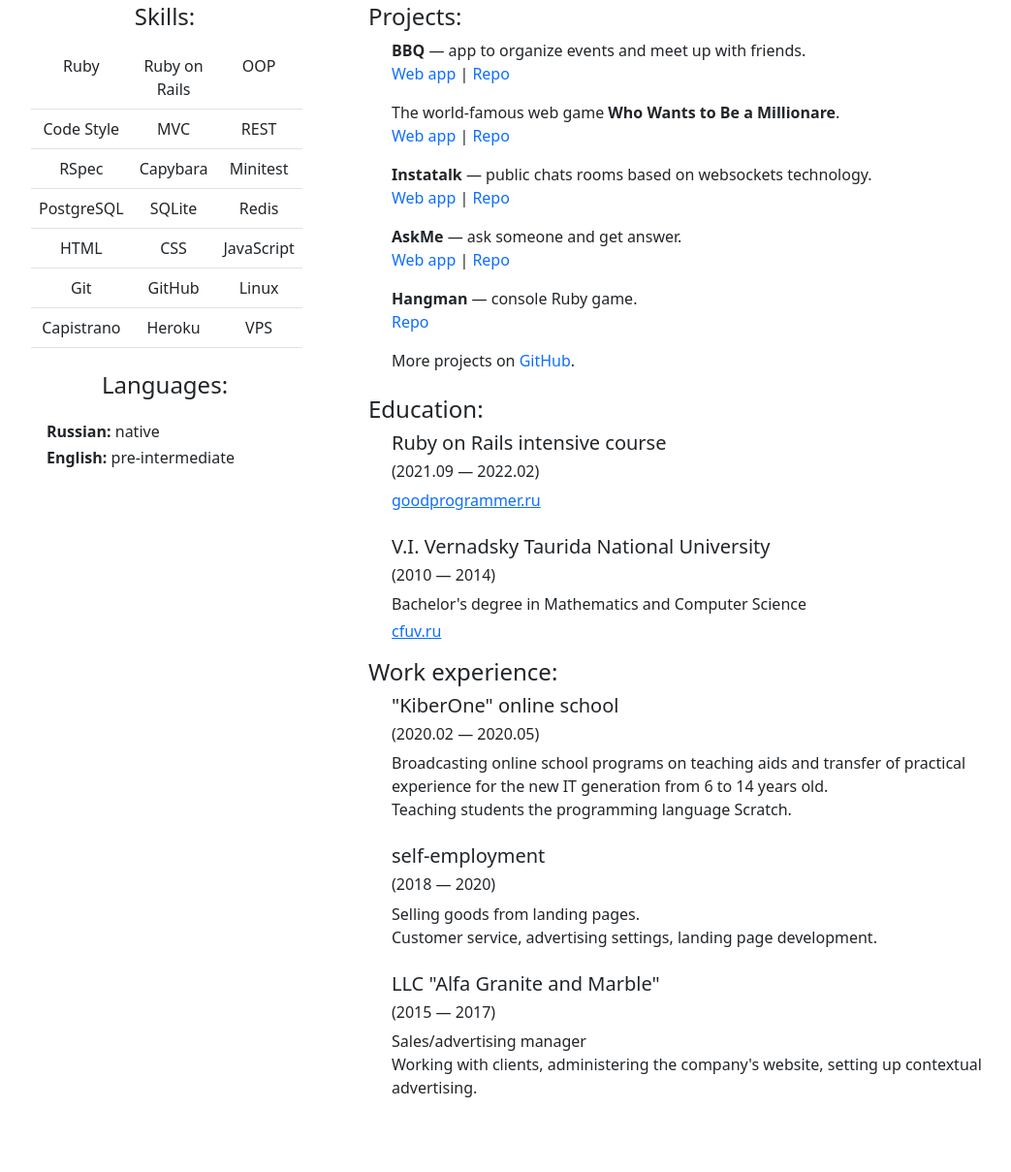
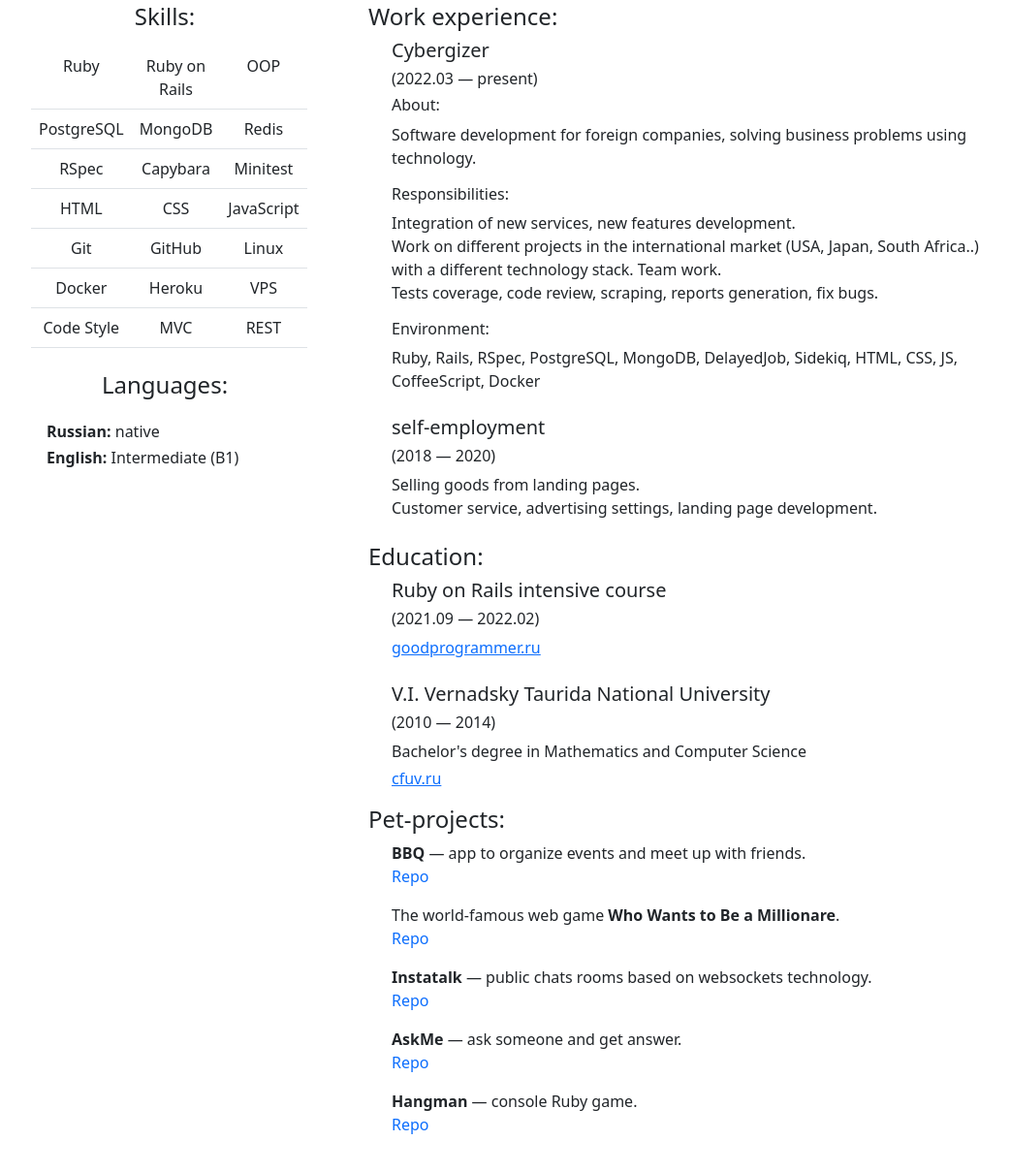
Before and after one commit to phobco/c-v, a plain HTML site: page index.html in a window 1280 px wide. Shown: the part 531-1740 px from the top of the page at 97% size, without its empty margins (86-1129 px from the left). Before the commit the page ends 1705 px from the top, so only its background shows below. Drawn offline with Linux system fonts and the light colour scheme.

Commit message:
Update cv

```diff
--- a/index.html
+++ b/index.html
@@ -24,7 +24,7 @@
             <ul class="list">
               <li>
                 <strong>phone:</strong>
-                <a class="text-decoration-none link-secondary" >+7(918)-107-25-25</a>
+                <a class="text-decoration-none link-secondary" >+7(977)-113-11-70</a>
               </li>
               <li>
                 <strong>e-mail:</strong>
@@ -48,7 +48,7 @@
             <h4>Job Opportunity:</h4>
             <ul>
               <li><strong>employment: </strong>full-time</li>
-              <li><strong>format: </strong>office / remote</li>
+              <li><strong>format: </strong>remote</li>
               <li><strong>business trips: </strong>ready</li>
               <li><strong>relocation: </strong>available</li>
             </ul>
@@ -57,8 +57,8 @@
         <div class="col-lg-9">
           <h4>About me:</h4>
           <ul class="fs-6">
-            <li><strong>age: </strong>28 y.o.</li>
-            <li><strong>location: </strong>Yevpatoria, Crimea</li>
+            <li><strong>age: </strong>29 y.o.</li>
+            <li><strong>location: </strong>Krasnodar, Russia</li>
           </ul>
           <p>Ambitious, responsible, cheerful <strong>Ruby on Rails developer</strong>. Ability to multitask and learn quickly. Great desire to develop and learn new technologies.</p>
         </div>
@@ -74,19 +74,14 @@
                   <td>OOP</td>
                 </tr>
                 <tr>
-                  <td>Code Style</td>
-                  <td>MVC</td>
-                  <td>REST</td>
+                  <td>PostgreSQL</td>
+                  <td>MongoDB</td>
+                  <td>Redis</td>
                 </tr>
                 <tr>
                   <td>RSpec</td>
                   <td>Capybara</td>
                   <td>Minitest</td>
-                </tr>
-                <tr>
-                  <td>PostgreSQL</td>
-                  <td>SQLite</td>
-                  <td>Redis</td>
                 </tr>
                 <tr>
                   <td>HTML</td>
@@ -99,9 +94,14 @@
                   <td>Linux</td>
                 </tr>
                 <tr>
-                  <td>Capistrano</td>
+                  <td>Docker</td>
                   <td>Heroku</td>
                   <td>VPS</td>
+                </tr>
+                <tr>
+                  <td>Code Style</td>
+                  <td>MVC</td>
+                  <td>REST</td>
                 </tr>
               </table>
           </div>
@@ -109,35 +109,42 @@
             <h4 class="text-center my-4">Languages:</h4>
             <div class="px-3">
               <h6><strong>Russian:</strong> native</h6>
-              <h6><strong>English:</strong> pre-intermediate</h6>
+              <h6><strong>English:</strong> Intermediate (B1)</h6>
             </div>
           </div>
         </div>
 
         <div class="col-lg-8 px-4 pt-5">
-          <h4>Projects:</h4>
-          <div class="px-4 mb-3">
-            <p class="m-0"><strong>BBQ</strong> — app to organize events and meet up with friends.</p>
-            <a class="text-decoration-none" href="https://bbq-phobco.herokuapp.com/">Web app</a> | <a class="text-decoration-none" href="https://github.com/phobco/bbq">Repo</a>
-          </div>
-          <div class="px-4 mb-3">
-            <p class="m-0">The world-famous web game <strong>Who Wants to Be a Millionare</strong>.</p>
-            <a class="text-decoration-none" href="https://millionaire-phobco.herokuapp.com/">Web app</a> | <a class="text-decoration-none" href="https://github.com/phobco/millionaire-game">Repo</a>
-          </div>
-          <div class="px-4 mb-3">
-            <p class="m-0"><strong>Instatalk</strong> — public chats rooms based on websockets technology.</p>
-            <a class="text-decoration-none" href="https://fast-instatalk.herokuapp.com/">Web app</a> | <a class="text-decoration-none" href="https://github.com/phobco/instatalk">Repo</a>
-          </div>
-          <div class="px-4 mb-3">
-            <p class="m-0"><strong>AskMe</strong> — ask someone and get answer.</p>
-            <a class="text-decoration-none" href="https://ask-good-q.herokuapp.com/">Web app</a> | <a class="text-decoration-none" href="https://github.com/phobco/ask-me">Repo</a>
-          </div>
-          <div class="px-4 mb-3">
-            <p class="m-0"><strong>Hangman</strong> — console Ruby game.</p>
-            <a class="text-decoration-none" href="https://github.com/phobco/hangman">Repo</a>
-          </div>
-          <div class="px-4 mb-4">
-            <p class="m-0">More projects on <a class="text-decoration-none" href="https://github.com/phobco">GitHub</a>.</p>
+          <h4>Work experience:</h4>
+          <div class="px-4 mt-2">
+            <div class="mb-4">
+              <h5>Cybergizer</h5>
+              <h6>(2022.03 — present)</h6>
+              <h6>About:</h6>
+              <p>
+                Software development for foreign companies, solving business problems using technology.</br>
+              </p>
+              <h6>Responsibilities:</h6>
+              <p>
+                Integration of new services, new features development.</br>
+                Work on different projects in the international market (USA, Japan, South Africa..)</br>
+                with a different technology stack. Team work.</br>
+                Tests coverage, code review, scraping, reports generation, fix bugs.</br>
+              </p>
+              <h6>Environment:</h6>
+              <p>
+                Ruby, Rails, RSpec, PostgreSQL, MongoDB, DelayedJob, Sidekiq, HTML, CSS, JS, CoffeeScript, Docker
+              </p>
+            </div>
+
+            <div class="mb-4">
+              <h5>self-employment</h5>
+              <h6>(2018 — 2020)</h6>
+              <p>
+                Selling goods from landing pages.</br>
+                Customer service, advertising settings, landing page development.
+              </p>
+            </div>
           </div>
 
           <h4>Education:</h4>
@@ -159,32 +166,26 @@
             </div>
           </div>
 
-          <h4>Work experience:</h4>
-          <div class="px-4 mt-2">
-            <div class="mb-4">
-              <h5>"KiberOne" online school</h5>
-              <h6>(2020.02 — 2020.05)</h6>
-              <p>
-                Broadcasting online school programs on teaching aids and transfer of practical experience for the new IT generation from 6 to 14 years old.</br>
-                Teaching students the programming language Scratch.
-              </p>
-            </div>
-            <div class="mb-4">
-              <h5>self-employment</h5>
-              <h6>(2018 — 2020)</h6>
-              <p>
-                Selling goods from landing pages.</br>
-                Customer service, advertising settings, landing page development.
-              </p>
-            </div>
-            <div>
-              <h5>LLC "Alfa Granite and Marble"</h5>
-              <h6>(2015 — 2017)</h6>
-              <p>
-                Sales/advertising manager</br>
-                Working with clients, administering the company's website, setting up contextual advertising.
-              </p>
-            </div>
+          <h4>Pet-projects:</h4>
+          <div class="px-4 mb-3">
+            <p class="m-0"><strong>BBQ</strong> — app to organize events and meet up with friends.</p>
+            <a class="text-decoration-none" href="https://github.com/phobco/bbq">Repo</a>
+          </div>
+          <div class="px-4 mb-3">
+            <p class="m-0">The world-famous web game <strong>Who Wants to Be a Millionare</strong>.</p>
+            <a class="text-decoration-none" href="https://github.com/phobco/millionaire-game">Repo</a>
+          </div>
+          <div class="px-4 mb-3">
+            <p class="m-0"><strong>Instatalk</strong> — public chats rooms based on websockets technology.</p>
+            <a class="text-decoration-none" href="https://github.com/phobco/instatalk">Repo</a>
+          </div>
+          <div class="px-4 mb-3">
+            <p class="m-0"><strong>AskMe</strong> — ask someone and get answer.</p>
+            <a class="text-decoration-none" href="https://github.com/phobco/ask-me">Repo</a>
+          </div>
+          <div class="px-4 mb-3">
+            <p class="m-0"><strong>Hangman</strong> — console Ruby game.</p>
+            <a class="text-decoration-none" href="https://github.com/phobco/hangman">Repo</a>
           </div>
         </div>
       </div>
```
